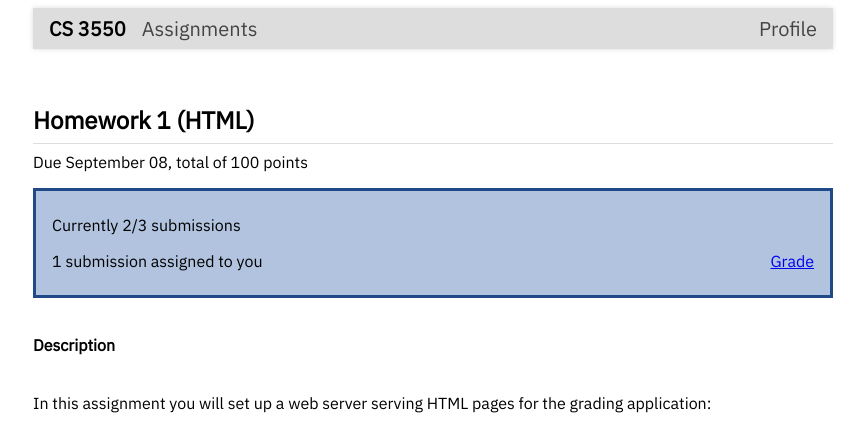
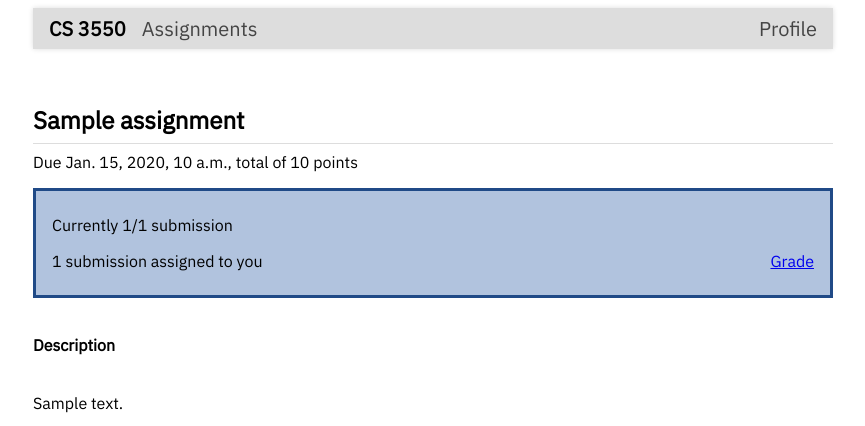
Before and after one commit to University-of-Utah-CS3550/a2-css-layouts-YUMM13, a Django app: template grades/templates/assignment.html in a window 1280 px wide. Shown: the top 426 px of the page, without its empty margins (207-1072 px from the left). Run offline with Django 5.2, Linux system fonts and the light colour scheme; tables that the repository leaves empty hold one stand-in row (values such as "Sample post"); the template is opened without the code that fills it: values that come from a table or form of the project are taken from there, most other values are stand-ins (such as "Sample title", 1, 10 or a date in 2020).

Commit message:
phase 4 done

```diff
--- a/grades/templates/assignment.html
+++ b/grades/templates/assignment.html
@@ -34,35 +34,26 @@
   <!-- main page -->
   <main>
     <div>
-      <span class="pageTitle">Homework 1 (HTML)</span>
+      <span class="pageTitle">{{assignment.title}}</span>
       <div class="horizonalLine"></div>
-      Due September 08, total of 100 points
+      Due {{assignment.deadline}}, total of {{assignment.points}} {% if assignment.points != 1 %}points{% else %}point{% endif %}
     </div>
 
     <!-- submissions box -->
     <aside>
-      <p>Currently 2/3 submissions</p>
+      <p>Currently {{totalSubmissions}}/{{totalStudents}} {% if totalStudents != 1 %}submissions{% else %}submission{% endif %}</p>
       <p>
-        1 submission assigned to you <a href="submissions.html">Grade</a>
+        {{totalAssigned}} {% if totalAssigned != 1 %}submissions{% else %}submission{% endif %} assigned to you <a href="/{{assignment.id}}/submissions">Grade</a>
       </p>
     </aside>
 
     <!-- description -->
     <h4>Description</h4>
-    In this assignment you will set up a web server serving HTML pages for the
-    grading application:
-    <ul>
-      <li>Configure and start a <em>basic web server</em> using Django</li>
-      <li>Create <em>basic web pages</em> using HTML for data/content</li>
-    </ul>
-    <div>
-      For example, here is a web page <strong>you will make,</strong> in a file
-      called <code>assignments.html</code>:
-    </div>
+    {{assignment.description | safe}}
 
     <img
-      src="/static/assignments.png"
-      alt="an image of the assignments page. The page includes a list of all assignments, their due dates, and thier weights. "
+    src="/static/assignments.png"
+    alt="an image of the assignments page. The page includes a list of all assignments, their due dates, and thier weights. "
     />
+  </main>
 </div>
-</main>
```
Also changed, not shown: grades/templates/index.html (+0 -37 lines), grades/views.py (+13 -1 lines).
